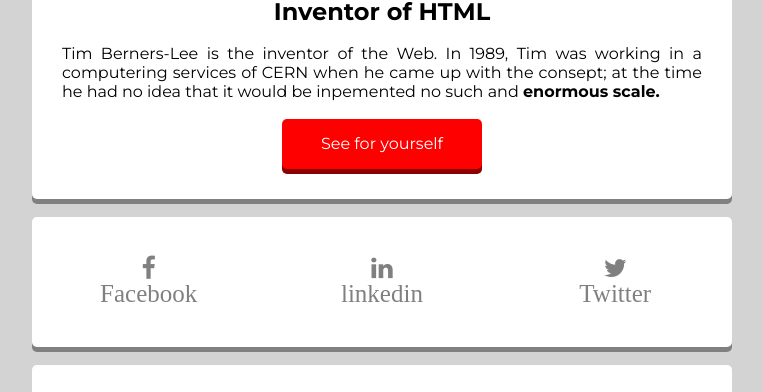
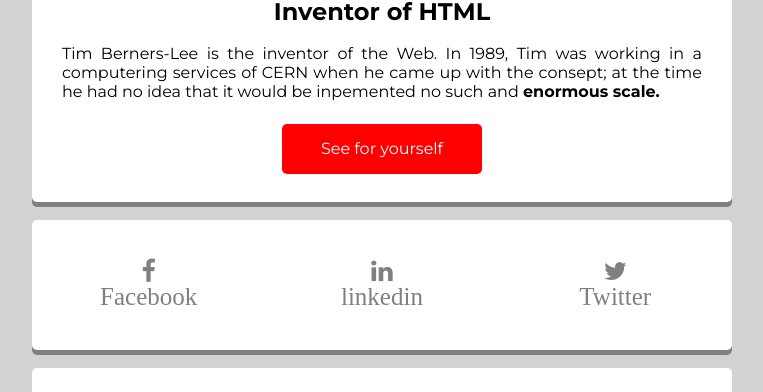
Before and after one commit to YerkoDeZutter/starting-web-development, a plain HTML site: page index.html in a window 1280 px wide. In both pictures the pointer is over the link "See for yourself". Shown: the part 408-800 px from the top of the page, without its empty margins (258-1021 px from the left). Drawn offline with Linux system fonts and the light colour scheme.

Commit message:
fun button hover

```diff
--- a/style.css
+++ b/style.css
@@ -67,6 +67,7 @@ span{
 #tim{
   text-align: center;
   padding: 30px;
+  height: 500px;
 }
 
 #media{
@@ -118,3 +119,8 @@ a{
   margin: auto;
   box-shadow: 0 5px 0 darkred;
 }
+
+#tim a:hover{
+margin-top: 5px;
+  box-shadow: 0 0px 0 darkred;
+}
```
